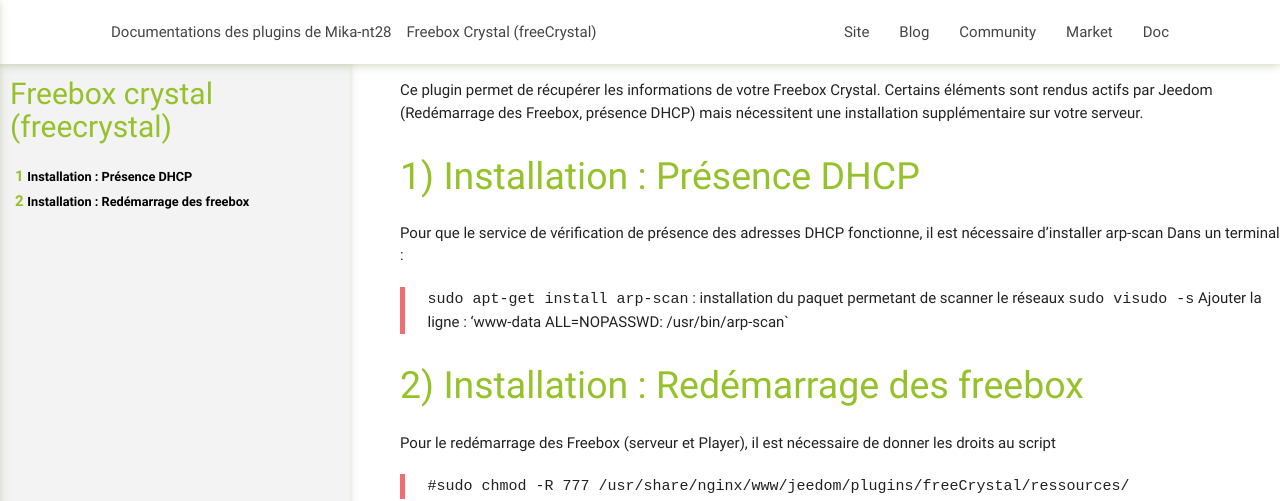
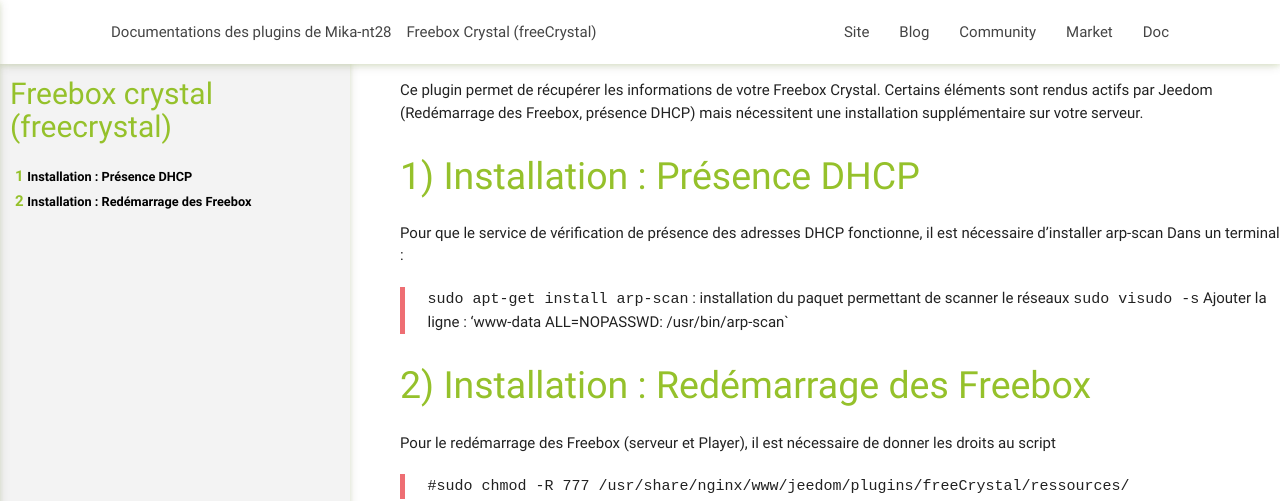
Before and after one commit to mika-nt28/Documentations, a Jekyll site: the page built from freeCrystal/fr_FR/index.md, in a window 1280 px wide. Shown: the top 501 px of the page. Built offline with Jekyll 4.4.1, drawn with Linux system fonts in a browser that asks for light colours.

Commit message:
Typo freecrystal

```diff
--- a/freeCrystal/fr_FR/index.md
+++ b/freeCrystal/fr_FR/index.md
@@ -13,13 +13,12 @@
 Pour que le service de vérification de présence des adresses DHCP fonctionne, il est nécessaire d'installer arp-scan
 Dans un terminal :
 
-> `sudo apt-get install arp-scan` : installation du paquet permetant de scanner le réseaux
+> `sudo apt-get install arp-scan` : installation du paquet permettant de scanner le réseaux
 > `sudo visudo -s`
 Ajouter la ligne :
 > 'www-data ALL=NOPASSWD: /usr/bin/arp-scan`
 
-
-Installation : Redémarrage des freebox
+Installation : Redémarrage des Freebox
 ===
 Pour le redémarrage des Freebox (serveur et Player), il est nécessaire de donner les droits au script
 
```
